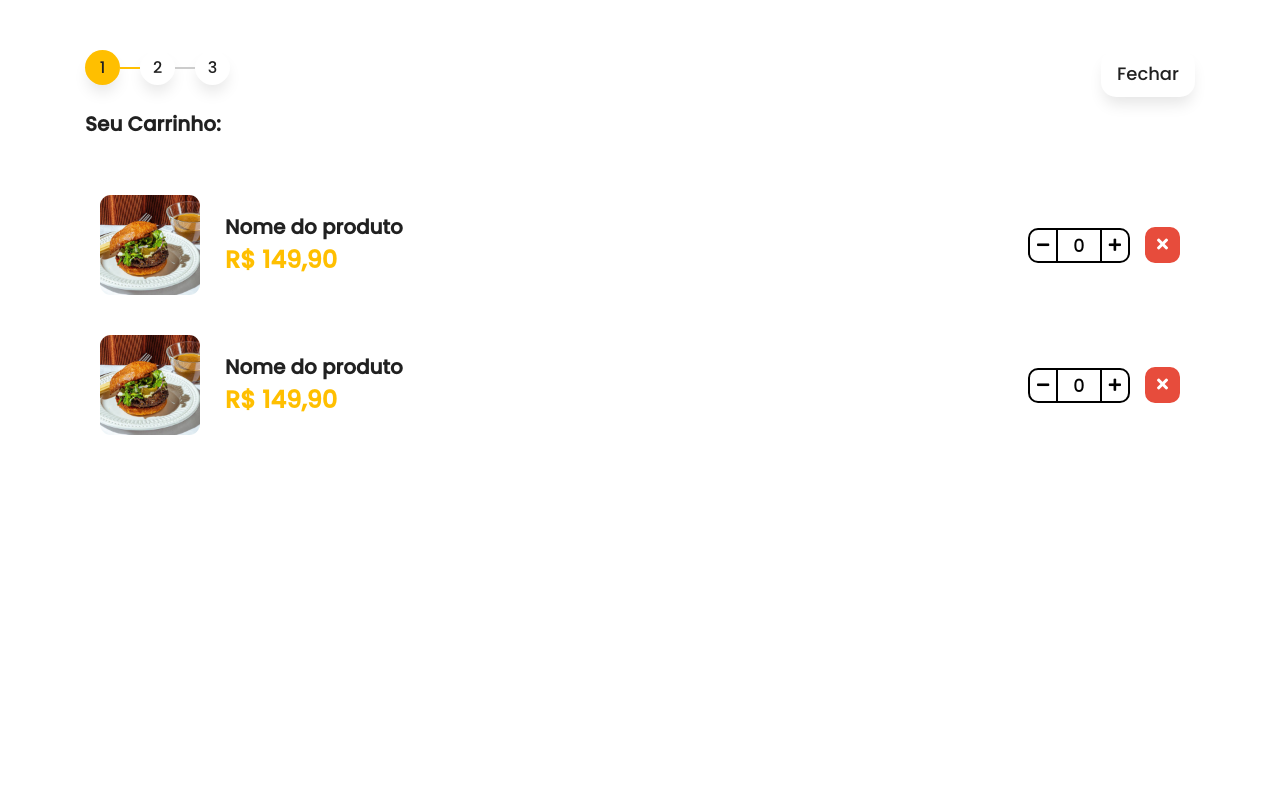
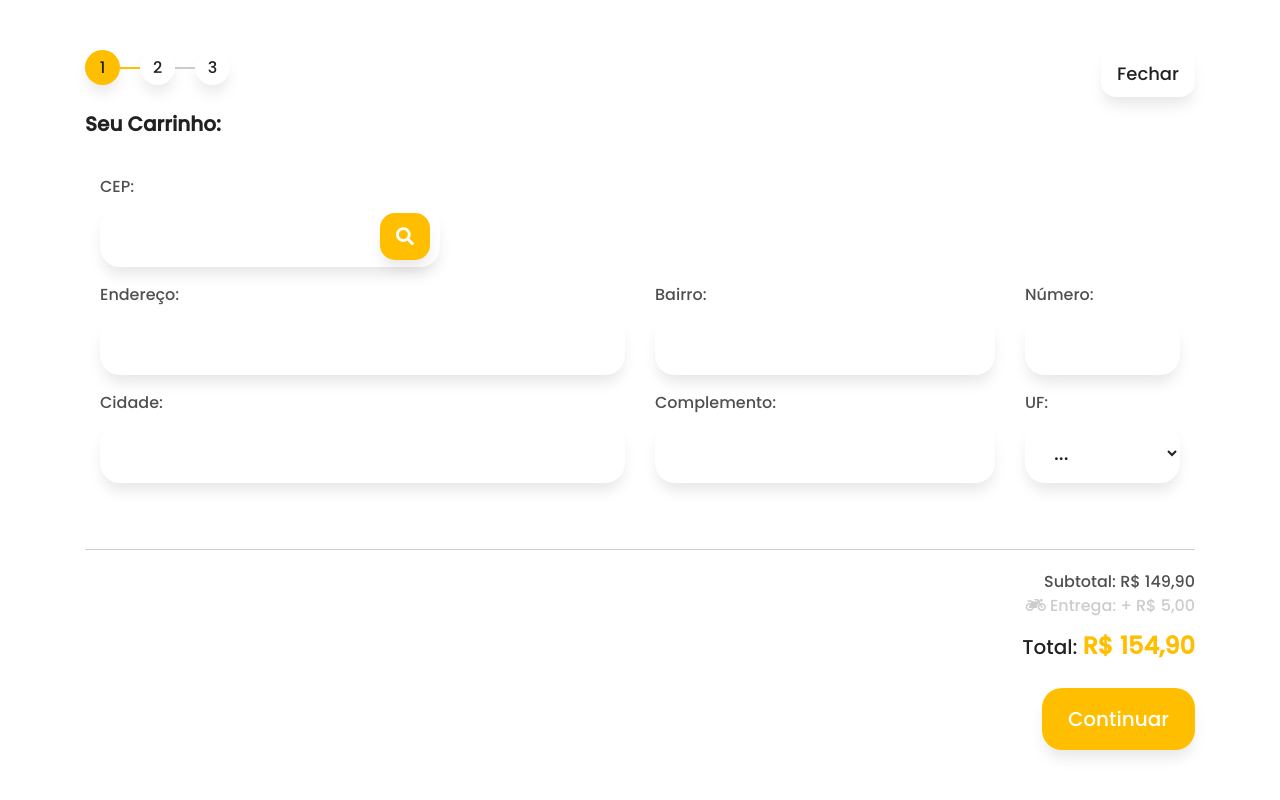
Before and after one commit to NicolassDuarte/New-Cardapio, a plain HTML site: page index.html in a window 1280 px wide. Shown: the top 800 px of the page. Drawn offline with Linux system fonts and the light colour scheme; files whose address does not match are found by name.

Commit message:
Layount Carrinho 3

```diff
--- a/css/main.css
+++ b/css/main.css
@@ -504,6 +504,19 @@ footer {
   overflow-x: hidden;
 }
 
+.m-body::-webkit-scrollbar {
+  width: 6px;
+  background: transparent;
+}
+
+.m-body::-webkit-scrollbar-thumb {
+  background: var(--color-white);
+}
+
+.m-body::-webkit-scrollbar-track {
+  background: transparent;
+}
+
 .etapas {
   display: flex;
 }
@@ -543,7 +556,6 @@ footer {
   font-size: 20px;
   color: var(--color-black);
 }
-/*minuto 15:00*/
 
 .modal-full .item-carrinho {
   display: flex;
@@ -601,4 +613,48 @@ footer {
   background-color: var(--color-red);
   margin-left: 15px;
 }
-/*27 segundos*/
+
+.container-total {
+  padding-top: 20px;
+  border-top: 1px solid var(--color-separate);
+}
+
+.texto-entrega {
+  color: var(--color-separate);
+}
+
+.container-total .texto-total {
+  color: var(--color-black);
+  font-size: 20px;
+  margin-top: 10px;
+}
+
+.container-total .valor-total {
+  color: var(--color-primary);
+  font-size: 24px;
+}
+/*Layount 2 do carrinho(Seleção de endereço)*/
+
+.form-control {
+  background-color: var(--color-white);
+  color: var(--color-black) !important;
+  border-radius: 20px;
+  padding: 15px 25px;
+  font-size: 20px;
+  box-shadow: 0px 10px 15px -3px rgba(0, 0, 0, 0.1) !important;
+  border: none !important;
+}
+
+select.form-control {
+  height: 60px !important;
+}
+
+.container-cep .form-control {
+  padding-right: 75px;
+}
+
+.container-cep .btn {
+  position: absolute;
+  right: 25px;
+  top: 38px;
+}
--- a/index.html
+++ b/index.html
@@ -460,7 +460,7 @@
         </div>
       </div>
     </footer>
-
+    <!--Inico da tela de carrinho(Seleção de produtos)-->
     <div class="modal-full" id="modalCarrinho">
       <div class="m-header">
         <div class="container">
@@ -477,7 +477,7 @@
       </div>
       <div class="m-body">
         <div class="container">
-          <div id="itensCarrinho" class="row mr-0 ml-0">
+          <div id="itensCarrinho" class="row mr-0 ml-0 hidden">
             <div class="col-12 item-carrinho">
               <div class="img-produto">
                 <img
@@ -498,33 +498,126 @@
               </div>
             </div>
           </div>
-
-          <div class="col-12 item-carrinho">
-            <div class="img-produto">
-              <img
-                src="./img/cardapio/burguers/burger-au-poivre-kit-4-pack.3ca0e39b02db753304cd185638dad518.jpg"
-                alt=""
-              />
+          <div id="localEntrega" class="row mr-0 ml-0">
+            <div class="col-4">
+              <div class="form-group container-cep">
+                <label>CEP:</label>
+                <input id="txtCEP" type="text" class="form-control" />
+                <a href="" class="btn btn-yellow btn-sm"
+                  ><i class="fa fa-search"></i
+                ></a>
+              </div>
             </div>
-            <div class="dados-produto">
-              <p class="title-produto"><b>Nome do produto</b></p>
-              <p class="price-produto"><b>R$ 149,90</b></p>
+            <div class="col-8"></div>
+            <div class="col-6">
+              <div class="form-group">
+                <label for="">Endereço:</label>
+                <input id="txtEndereco" type="text" class="form-control" />
+              </div>
             </div>
-
-            <div class="add-carrinho">
-              <span class="btn-menos"><i class="fas fa-minus"></i></span>
-              <span class="add-numero-itens">0</span>
-              <span class="btn-mais"><i class="fas fa-plus"></i></span>
-              <span class="btn btn-remove"><i class="fas fa-times"></i></span>
+            <div class="col-4">
+              <div class="form-group">
+                <label for="">Bairro:</label>
+                <input id="txtBairro" type="text" class="form-control" />
+              </div>
+            </div>
+            <div class="col-2">
+              <div class="form-group">
+                <label for="">Número:</label>
+                <input id="txtNumero" type="text" class="form-control" />
+              </div>
+            </div>
+            <div class="col-6">
+              <div class="form-group">
+                <label for="">Cidade:</label>
+                <input id="txtCidade" type="text" class="form-control" />
+              </div>
+            </div>
+            <div class="col-4">
+              <div class="form-group">
+                <label for="">Complemento:</label>
+                <input id="txtComplemento" type="text" class="form-control" />
+              </div>
+            </div>
+            <div class="col-2">
+              <div class="form-group">
+                <label for="">UF:</label>
+                <select name="" id="ddlUf" class="form-control">
+                  <option value="-1">...</option>
+                  <option value="AC">AC</option>
+                  <option value="AL">AL</option>
+                  <option value="AP">AP</option>
+                  <option value="AM">AM</option>
+                  <option value="BA">BA</option>
+                  <option value="CE">CE</option>
+                  <option value="DF">DF</option>
+                  <option value="ES">ES</option>
+                  <option value="GO">GO</option>
+                  <option value="MA">MA</option>
+                  <option value="MT">MT</option>
+                  <option value="MS">MS</option>
+                  <option value="MG">MG</option>
+                  <option value="PA">PA</option>
+                  <option value="PB">PB</option>
+                  <option value="PR">PR</option>
+                  <option value="PE">PE</option>
+                  <option value="PI">PI</option>
+                  <option value="RJ">RJ</option>
+                  <option value="RN">RN</option>
+                  <option value="RS">RS</option>
+                  <option value="RO">RO</option>
+                  <option value="RR">RR</option>
+                  <option value="SC">SC</option>
+                  <option value="SP">SP</option>
+                  <option value="SE">SE</option>
+                  <option value="TO">TO</option>
+                </select>
+              </div>
             </div>
           </div>
-        </div>
-
-          <div id="localEntrega" class="row mr-0 ml-0 hidden"></div>
           <div id="resumoCarrinho" class="row mr-0 ml-0 hidden"></div>
         </div>
       </div>
-      <div class="m-footer"></div>
+      <div class="m-footer">
+        <div class="container">
+          <div class="container-total text-right mb-4">
+            <p class="mb-0">
+              <span>Subtotal:</span>
+              <span id="lblSubTotal">R$ 149,90</span>
+            </p>
+            <p class="mb-0 texto-entrega">
+              <span><i class="fas fa-motorcycle"></i> Entrega:</span>
+              <span id="lblValorEntrega">+ R$ 5,00</span>
+            </p>
+            <p class="mb-0 texto-total">
+              <span>Total:</span>
+              <span class="valor-total" id="lblValorTotal">
+                <b>R$ 154,90</b></span
+              >
+            </p>
+          </div>
+          <a href="" class="btn btn-yellow float-right" id="btnEtapaPedido">
+            Continuar
+          </a>
+          <a
+            href=""
+            class="btn btn-yellow float-right hidden"
+            id="btnEtapaEndereco"
+          >
+            Revisar pedido
+          </a>
+          <a href="" class="btn btn-yellow float-right hidden" id="btnEtapa">
+            Enviar pedido
+          </a>
+          <a
+            href=""
+            class="btn btn-white float-right mr-3 hidden"
+            id="btnVoltar"
+          >
+            Voltar
+          </a>
+        </div>
+      </div>
     </div>
 
     <script type="text/javascript" src="./js/jquery-1.12.4.min.js"></script>
```
